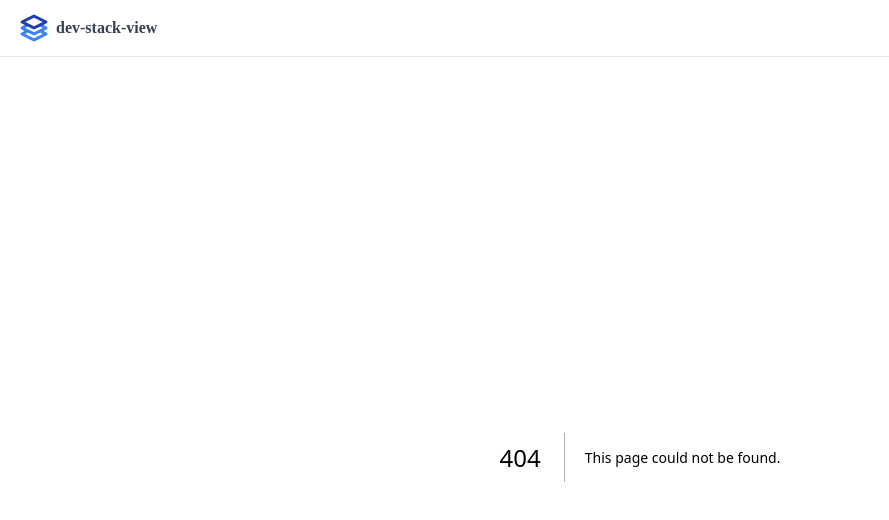
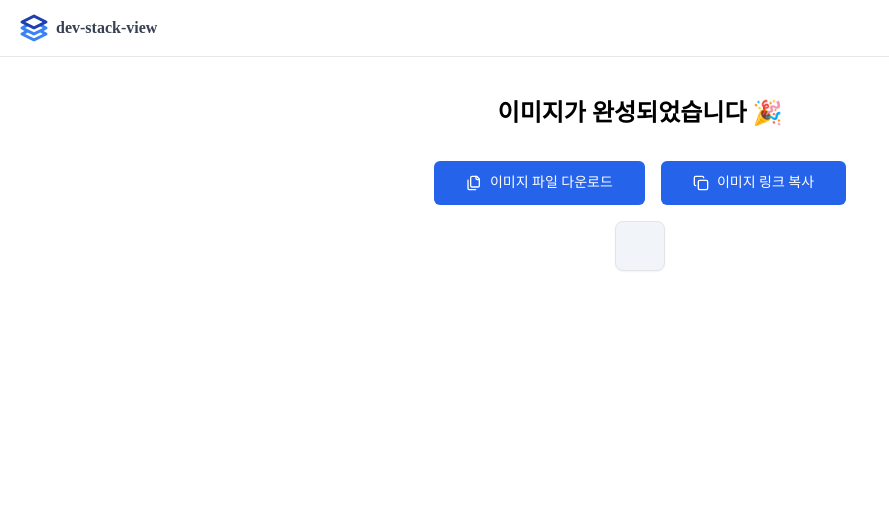
Before and after one commit to aken-you/stack-shot, a Next.js app: page /download in a window 1280 px wide. Before the commit this address had no page. Shown: the top 520 px of the page, without its empty margins (0-889 px from the left). Built offline with nearby package versions, Linux system fonts and the light colour scheme.

Commit message:
feat: 이미지 다운로드 기능 구현

```diff
--- /dev/null
+++ b/app/download/layout.tsx
@@ -0,0 +1,9 @@
+import type { ReactNode } from "react";
+
+export default function Layout({ children }: { children: ReactNode }) {
+  return (
+    <div className="container mx-auto flex max-w-4xl flex-col items-center gap-4 overflow-x-auto px-5 py-10">
+      {children}
+    </div>
+  );
+}
--- /dev/null
+++ b/app/download/page.tsx
@@ -0,0 +1,80 @@
+"use client";
+
+import { Button } from "@/components/ui/button";
+import { Card } from "@/components/ui/card";
+import { Copy, Files } from "lucide-react";
+import Image from "next/image";
+import { useEffect, useState } from "react";
+
+export default function Download() {
+  const [imageUrl, setImageUrl] = useState<string>("");
+
+  useEffect(() => {
+    const storedImage = sessionStorage.getItem("imageUrl");
+
+    if (!storedImage) return;
+
+    setImageUrl(storedImage);
+  }, []);
+
+  const toDataURL = async (url: string) => {
+    const response = await fetch(url);
+    const blob = await response.blob();
+
+    return URL.createObjectURL(blob);
+  };
+
+  const downloadFile = async (url: string) => {
+    const a = document.createElement("a");
+    a.href = await toDataURL(url);
+    a.download = "dev-stack.png";
+
+    a.click();
+  };
+
+  return (
+    <>
+      <h1 className="text-2xl font-bold">이미지가 완성되었습니다 🎉</h1>
+
+      <div className="mt-4 flex flex-wrap justify-center gap-4">
+        <Button
+          className="rounded-md bg-blue-600 text-white transition-colors hover:bg-blue-700 hover:shadow-md"
+          size="lg"
+          onClick={() => {
+            if (!imageUrl) return;
+            downloadFile(imageUrl);
+          }}
+        >
+          <Files />
+          이미지 파일 다운로드
+        </Button>
+
+        <Button
+          className="rounded-md bg-blue-600 text-white transition-colors hover:bg-blue-700 hover:shadow-md"
+          size="lg"
+          onClick={() => navigator.clipboard.writeText(imageUrl)}
+        >
+          <Copy />
+          이미지 링크 복사
+        </Button>
+      </div>
+
+      <Card className="bg-slate-100 p-6">
+        {imageUrl && (
+          <Image
+            src={imageUrl}
+            alt="Generated Image"
+            width={0}
+            height={0}
+            unoptimized={true}
+            priority
+            style={{
+              width: "auto",
+              height: "auto",
+            }}
+          />
+        )}
+      </Card>
+    </>
+  );
+}
--- a/app/step/4/page.tsx
+++ b/app/step/4/page.tsx
@@ -1,12 +1,14 @@
 "use client";
 
-import { useEffect, useState } from "react";
+import { useEffect, useRef, useState } from "react";
 import { Input } from "@/components/ui/input";
 import { Label } from "@/components/ui/label";
 import Preview from "@/components/preview";
 import Link from "next/link";
 import { INIT_ICON_BOX_STYLE } from "@/constants/step";
 import type { IconBoxStyleType } from "@/types/style";
+import * as htmlToImage from "html-to-image";
+import { useRouter } from "next/navigation";
 
 export default function Step4() {
   const [selectedTechs, setSelectedTechs] = useState<string[]>([]);
@@ -35,6 +37,35 @@ export default function Step4() {
     }
   }, []);
 
+  const previewRef = useRef<HTMLDivElement>(null);
+  const router = useRouter();
+
+  const handleDownloadPreview = async () => {
+    if (!previewRef.current) return;
+
+    const imageData = await htmlToImage.toBlob(previewRef.current);
+
+    if (!imageData) return;
+
+    const formData = new FormData();
+    formData.append("file", imageData);
+
+    const response = await fetch("/api/upload", {
+      method: "POST",
+      body: formData,
+    });
+
+    const { imageUrl } = await response.json();
+
+    sessionStorage.removeItem("techStack");
+    sessionStorage.removeItem("theme");
+    sessionStorage.removeItem("iconBoxStyle");
+    sessionStorage.removeItem("title");
+
+    sessionStorage.setItem("imageUrl", imageUrl);
+    router.push("/download");
+  };
+
   return (
     <div className="space-y-6">
       <div>
@@ -43,6 +74,7 @@ export default function Step4() {
       </div>
 
       <Preview
+        ref={previewRef}
         title={title}
         iconBoxStyle={iconBoxStyle}
         techs={selectedTechs}
@@ -58,13 +90,23 @@ export default function Step4() {
         />
       </div>
 
-      <div className="flex justify-center">
+      <div className="flex justify-between">
         <Link
-          href="step/1"
-          className="transform rounded-3xl bg-blue-500 px-6 py-2 text-xl font-semibold text-white shadow-xl transition-colors transition-transform hover:scale-110 hover:bg-blue-700 focus:scale-110"
+          href="/step/3"
+          className="rounded-md border border-gray-200 bg-white px-4 py-2 text-sm text-gray-800 transition-colors hover:shadow-md"
         >
-          완성 🚀
+          Back
         </Link>
+        <button
+          className="rounded-md bg-blue-600 px-4 py-2 text-sm text-white transition-colors hover:bg-blue-700 hover:shadow-md"
+          onClick={() => {
+            sessionStorage.setItem("title", JSON.stringify(title));
+
+            handleDownloadPreview();
+          }}
+        >
+          이미지 생성하기 🚀
+        </button>
       </div>
     </div>
   );
--- a/components/preview.tsx
+++ b/components/preview.tsx
@@ -3,6 +3,7 @@ import Image from "next/image";
 import type { IconBoxStyleType } from "@/types/style";
 
 interface PreviewProps {
+  ref?: React.Ref<HTMLDivElement | null>;
   title?: string;
   iconBoxStyle: IconBoxStyleType;
   techs: string[];
@@ -10,6 +11,7 @@ interface PreviewProps {
 }
 
 export default function Preview({
+  ref,
   title = "",
   iconBoxStyle,
   techs,
@@ -22,6 +24,7 @@ export default function Preview({
       >
         {techs.length > 0 ? (
           <section
+            ref={ref}
             className={`min-w-[47.75rem] px-12 py-9 ${theme === "dark" ? "bg-neutral-950 text-white" : "bg-white"} flex flex-col items-center gap-6`}
           >
             {title.length > 0 && (
```
